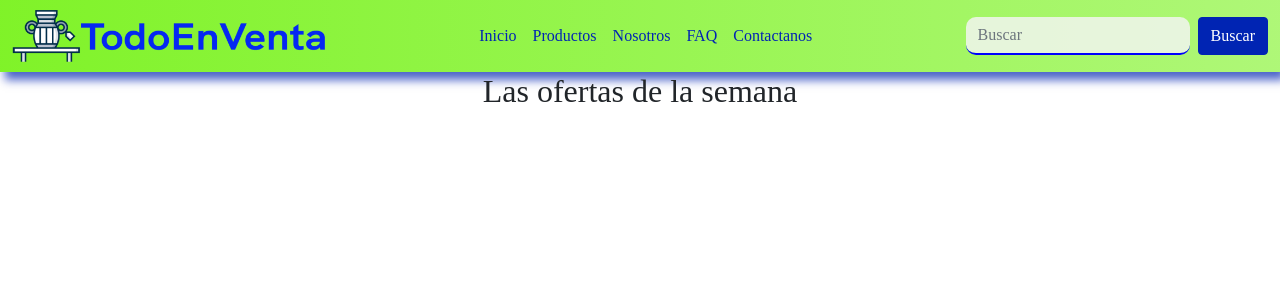
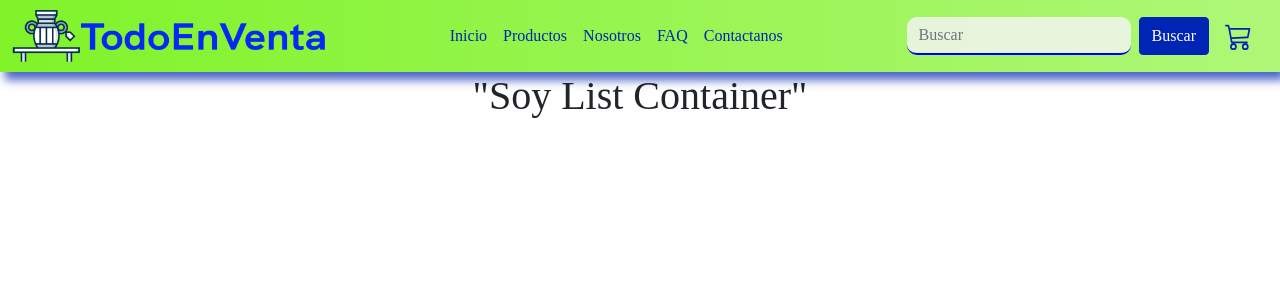
Before and after one commit to FranciscoZaragoza10/todoenventa.com_React, a React (Create React App) app: page / in a window 1280 px wide. Shown: the top 300 px of the page. Built offline with nearby package versions, Linux system fonts and the light colour scheme.

Commit message:
CartWidget - List Container

```diff
--- a/src/App.js
+++ b/src/App.js
@@ -1,6 +1,7 @@
 import "./css/style.css";
 import "./App.css";
 import NavBar from "./components/NavBar/NavBar";
+import ItemListContainer from "./components/ItemListContainer/ItemListContainer";
 
 // function App() {
 //   return (
@@ -26,7 +27,7 @@ function App() {
   return (
     <div className="App">
       <NavBar />
-      <h2>Las ofertas de la semana</h2>
+      <ItemListContainer />
     </div>
   );
 }
--- /dev/null
+++ b/src/components/CartWidget/CartWidget.jsx
@@ -0,0 +1,17 @@
+const CartWidget = () => {
+  return (
+    <div className="px-3">
+      <svg
+        xmlns="http://www.w3.org/2000/svg"
+        width="27"
+        height="27"
+        fill="currentColor"
+        className="bi bi-cart3 text-primary"
+        viewBox="0 0 16 16"
+      >
+        <path d="M0 1.5A.5.5 0 0 1 .5 1H2a.5.5 0 0 1 .485.379L2.89 3H14.5a.5.5 0 0 1 .49.598l-1 5a.5.5 0 0 1-.465.401l-9.397.472L4.415 11H13a.5.5 0 0 1 0 1H4a.5.5 0 0 1-.491-.408L2.01 3.607 1.61 2H.5a.5.5 0 0 1-.5-.5zM3.102 4l.84 4.479 9.144-.459L13.89 4H3.102zM5 12a2 2 0 1 0 0 4 2 2 0 0 0 0-4zm7 0a2 2 0 1 0 0 4 2 2 0 0 0 0-4zm-7 1a1 1 0 1 1 0 2 1 1 0 0 1 0-2zm7 0a1 1 0 1 1 0 2 1 1 0 0 1 0-2z" />
+      </svg>
+    </div>
+  );
+};
+export default CartWidget;
--- /dev/null
+++ b/src/components/ItemListContainer/ItemListContainer.jsx
@@ -0,0 +1,8 @@
+const ItemListContainer = () => {
+  return (
+    <div className="px-3">
+      <h1>"Soy List Container"</h1>
+    </div>
+  );
+};
+export default ItemListContainer;
--- a/src/components/NavBar/NavBar.jsx
+++ b/src/components/NavBar/NavBar.jsx
@@ -1,3 +1,5 @@
+import CartWidget from "../CartWidget/CartWidget";
+
 const NavBar = () => {
   return (
     <header>
@@ -53,6 +55,7 @@ const NavBar = () => {
               </button>
             </form>
           </div>
+          <CartWidget />
         </div>
       </nav>
     </header>
```
